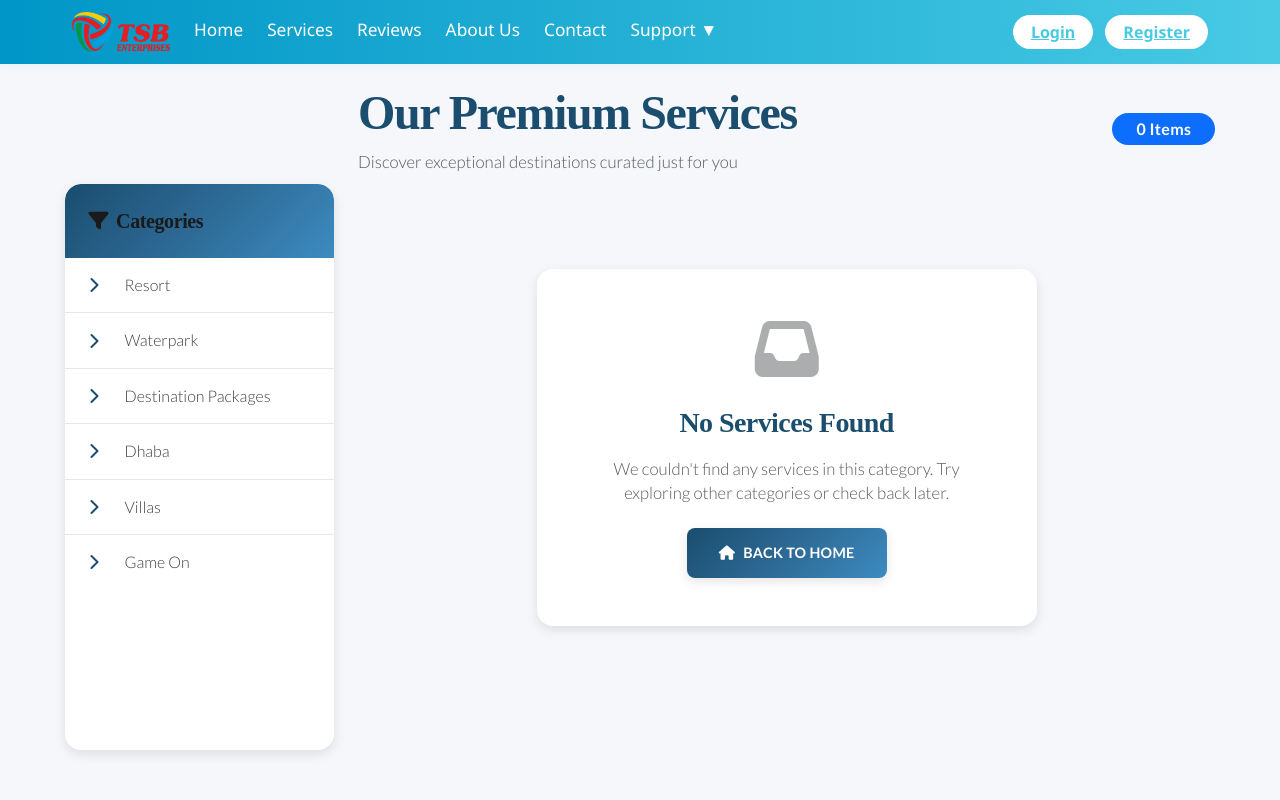
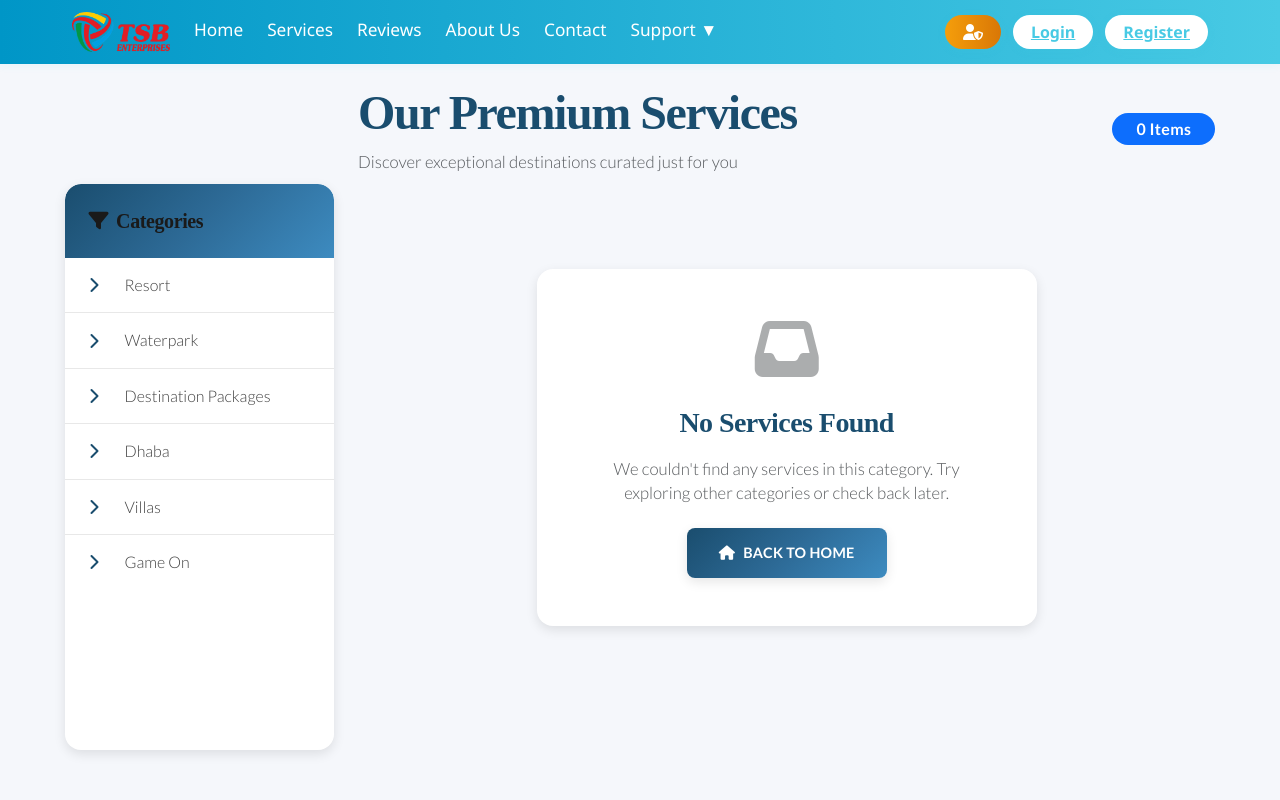
Before and after one commit to raattle9-cloud/tsbenterprises, a Django app: page /category/ in a window 1280 px wide. Run offline with Django 5.2, Linux system fonts and the light colour scheme.

Commit message:
staff login button added

```diff
--- a/TSBv1/templates/app/layouts/landing_base.html
+++ b/TSBv1/templates/app/layouts/landing_base.html
@@ -82,17 +82,19 @@
         <a href="{% url 'my-bookings' %}" class="header-btn" title="My Bookings">
           <i class="fas fa-ticket-alt"></i>
         </a>
-        {% if request.user.is_staff %}
         <a href="{% url 'staff-login' %}" class="header-btn"
-          style="background: linear-gradient(90deg, #f59e0b, #d97706); color: white;" title="Staff Portal">
+          style="background: linear-gradient(90deg, #f59e0b, #d97706); color: white;" title="Staff Login">
           <i class="fas fa-user-shield"></i>
         </a>
-        {% endif %}
         <a href="{% url 'profile' %}" class="header-btn secondary-btn">{{ request.user.username|truncatechars:10 }}</a>
         <a href="{% url 'logout' %}" class="header-btn logout-btn" title="Logout">
           <i class="fas fa-sign-out-alt"></i>
         </a>
         {% else %}
+        <a href="{% url 'staff-login' %}" class="header-btn"
+          style="background: linear-gradient(90deg, #f59e0b, #d97706); color: white;" title="Staff Login">
+          <i class="fas fa-user-shield"></i>
+        </a>
         <a href="{% url 'customerlogin' %}" class="header-btn login-btn">Login</a>
         <a href="{% url 'customerregistration' %}" class="header-btn register-btn">Register</a>
         {% endif %}
@@ -151,15 +153,17 @@
             <span>{{ request.user.username }}</span>
           </div>
           <a href="{% url 'my-bookings' %}" class="header-btn secondary-btn">My Bookings</a>
-          <a href="{% url 'profile' %}" class="header-btn secondary-btn">Profile</a>
-          {% if request.user.is_staff %}
           <a href="{% url 'staff-login' %}" class="header-btn"
             style="background: linear-gradient(90deg, #f59e0b, #d97706); color: white;">
-            <i class="fas fa-user-shield me-1"></i>Staff Portal
+            <i class="fas fa-user-shield me-1"></i>Staff Login
           </a>
-          {% endif %}
+          <a href="{% url 'profile' %}" class="header-btn secondary-btn">Profile</a>
           <a href="{% url 'logout' %}" class="header-btn logout-btn">Logout</a>
           {% else %}
+          <a href="{% url 'staff-login' %}" class="header-btn"
+            style="background: linear-gradient(90deg, #f59e0b, #d97706); color: white;">
+            <i class="fas fa-user-shield me-1"></i>Staff Login
+          </a>
           <a href="{% url 'customerlogin' %}" class="header-btn login-btn">Login</a>
           <a href="{% url 'customerregistration' %}" class="header-btn register-btn">Register</a>
           {% endif %}
```
